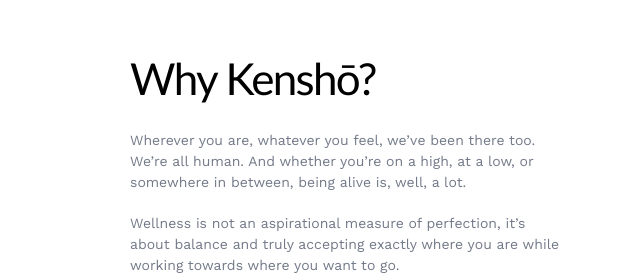
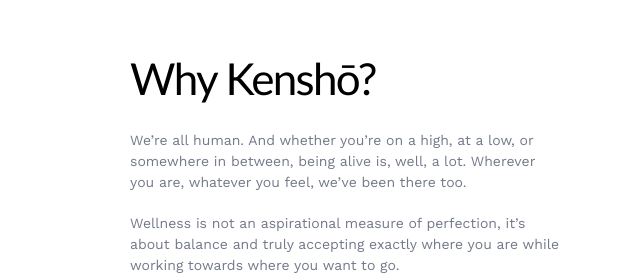
Before and after one commit to meetkensho/meetkensho-site, a plain HTML site: page index.html in a window 1280 px wide. Shown: the part 3280-3560 px from the top of the page, 0-635 px from the left. Drawn offline with nearby package versions, Linux system fonts and the light colour scheme; a script that the page names is missing; a web font is replaced by a local one.

Commit message:
Switched wording around being human

```diff
--- a/index.html
+++ b/index.html
@@ -196,8 +196,7 @@
       <div class="twoup">
         <div class="whytext">
           <h3>Why Kenshō?</h3>
-          <p>Wherever you are, whatever you feel, we’ve been there too. We’re all human. And whether you’re on a high, at a
-            low, or somewhere in between, being alive is, well, a lot.</p>
+          <p>We’re all human. And whether you’re on a high, at a low, or somewhere in between, being alive is, well, a lot. Wherever you are, whatever you feel, we’ve been there too. </p>
           <p>Wellness is not an aspirational measure of perfection, it’s about balance and truly accepting exactly where you
             are while working towards where you want to go.</p>
           <p>Sometimes that means getting "well" by exploring a more holistic form of care that considers the whole person—body,
```
